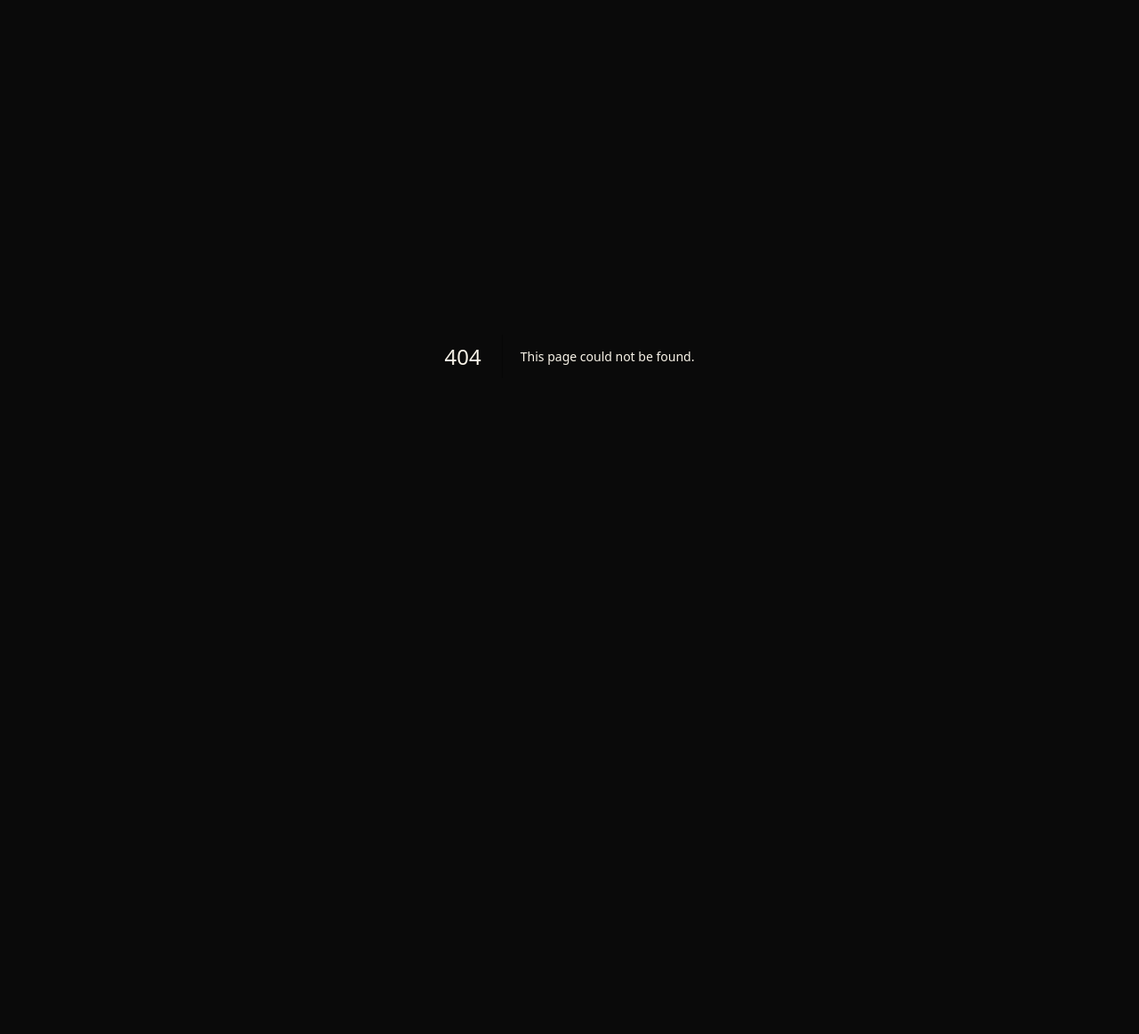
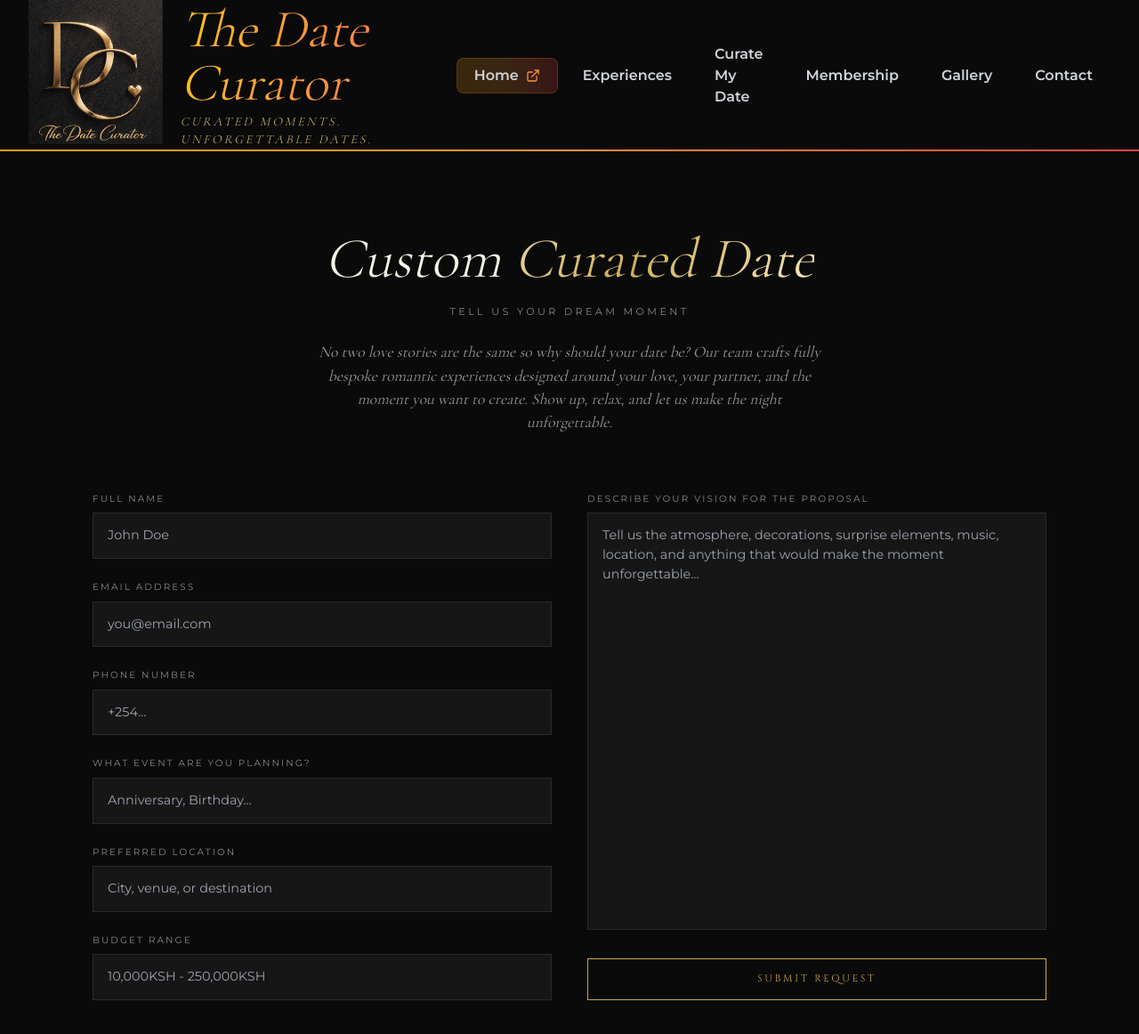
Before and after one commit to goodlifechris/date-curator-app, a Next.js app: page /plan in a window 1280 px wide. Before the commit this address had no page. Shown: the top 1162 px of the page at 89% size. Before the commit the page ends 800 px from the top, so only its background shows below. Built offline with nearby package versions, Linux system fonts and the light colour scheme.

Commit message:
submit love story

```diff
--- /dev/null
+++ b/app/plan/page.tsx
@@ -0,0 +1,220 @@
+"use client";
+
+import TopNavBar from "@/components/TopNavBar";
+import { useState } from "react";
+
+
+
+export default function PlanPage() {
+  const [eventType, setEventType] = useState("");
+  const [customEvent, setCustomEvent] = useState("");
+
+  return (
+    <div
+      style={{
+        background: "var(--obsidian)",
+        minHeight: "100vh",
+      }}
+    >
+        <TopNavBar/>
+      <div className="max-w-[1200px] mx-auto mt-32 px-6 md:px-16 pt-32 pb-32">
+
+        {/* Header */}
+        <div className="mb-16 text-center">
+          <h1
+            style={{
+              fontFamily: "var(--font-cormorant)",
+              fontSize: "clamp(2.5rem,5vw,4rem)",
+              fontWeight: 300,
+              fontStyle: "italic",
+              lineHeight: 1.1,
+            }}
+          >
+            Custom <span className="gold-text">Curated Date</span>
+          </h1>
+
+          <p
+            className="mt-4"
+            style={{
+              fontSize: "0.7rem",
+              letterSpacing: "0.3em",
+              textTransform: "uppercase",
+              color: "var(--text-muted)",
+              fontFamily: "var(--font-montserrat)",
+            }}
+          >
+            Tell us your dream moment
+          </p>
+
+          <p
+            className="mt-6 max-w-xl mx-auto"
+            style={{
+              fontFamily: "var(--font-cormorant)",
+              fontStyle: "italic",
+              color: "rgba(248,243,232,0.6)",
+              fontSize: "1.1rem",
+            }}
+          >
+            No two love stories are the same so why should your date be? Our team crafts fully bespoke romantic experiences designed around your love, your partner, and the moment you want to create. Show up, relax, and let us make the night unforgettable.
+          </p>
+        </div>
+
+        {/* Form */}
+        <form className="grid md:grid-cols-2 gap-10">
+
+          {/* Left Column */}
+          <div className="space-y-6">
+
+            {/* Full Name */}
+            <div>
+              <label className="form-label">Full Name</label>
+              <input
+                type="text"
+                className="form-input"
+                placeholder="John Doe"
+              />
+            </div>
+
+            {/* Email */}
+            <div>
+              <label className="form-label">Email Address</label>
+              <input
+                type="email"
+                className="form-input"
+                placeholder="you@email.com"
+              />
+            </div>
+
+            {/* Phone */}
+            <div>
+              <label className="form-label">Phone Number</label>
+              <input
+                type="tel"
+                className="form-input"
+                placeholder="+254..."
+              />
+            </div>
+
+            {/* Event Type */}
+            <div>
+              <label className="form-label">What event are you planning?</label>
+   <input
+                type="text"
+                className="form-input"
+                placeholder="Anniversary, Birthday..."
+              />
+
+            </div>
+
+            {/* Custom event */}
+            {eventType === "Other" && (
+              <div>
+                <label className="form-label">Describe your event</label>
+                <input
+                  type="text"
+                  className="form-input"
+                  placeholder="Romantic rooftop dinner..."
+                  value={customEvent}
+                  onChange={(e) => setCustomEvent(e.target.value)}
+                />
+              </div>
+            )}
+
+            {/* Location */}
+            <div>
+              <label className="form-label">Preferred Location</label>
+              <input
+                type="text"
+                className="form-input"
+                placeholder="City, venue, or destination"
+              />
+            </div>
+
+            {/* Budget */}
+            <div>
+              <label className="form-label">Budget Range</label>
+     <input
+                type="text"
+                className="form-input"
+                placeholder="10,000KSH - 250,000KSH"
+              />
+
+            </div>
+          </div>
+
+          {/* Right Column */}
+          <div className="flex flex-col">
+
+            <label className="form-label mb-3">
+              Describe your vision for the proposal
+            </label>
+
+            <textarea
+              rows={12}
+              className="form-input flex-1"
+              placeholder="Tell us the atmosphere, decorations, surprise elements, music, location, and anything that would make the moment unforgettable..."
+            />
+
+            {/* Submit */}
+            <button
+              type="submit"
+              className="mt-8 luxury-btn"
+            >
+              Submit Request
+            </button>
+          </div>
+        </form>
+      </div>
+
+      {/* Styling */}
+      <style jsx>{`
+        .form-label {
+          display: block;
+          font-size: 0.65rem;
+          letter-spacing: 0.2em;
+          text-transform: uppercase;
+          margin-bottom: 8px;
+          color: var(--text-muted);
+          font-family: var(--font-montserrat);
+        }
+
+        .form-input {
+          width: 100%;
+          padding: 14px 16px;
+          background: var(--dark-surface);
+          border: 1px solid var(--dark-border);
+          color: var(--cream);
+          font-family: var(--font-montserrat);
+          font-size: 0.9rem;
+          outline: none;
+          transition: all 0.3s ease;
+        }
+
+        .form-input:focus {
+          border-color: var(--gold);
+          background: rgba(201,168,76,0.05);
+        }
+
+        textarea.form-input {
+          resize: none;
+        }
+
+        .luxury-btn {
+          padding: 14px 28px;
+          border: 1px solid var(--gold);
+          color: var(--gold);
+          font-family: var(--font-cinzel);
+          font-size: 0.7rem;
+          letter-spacing: 0.25em;
+          text-transform: uppercase;
+          background: transparent;
+          transition: all 0.3s ease;
+        }
+
+        .luxury-btn:hover {
+          background: rgba(201,168,76,0.08);
+        }
+      `}</style>
+    </div>
+  );
+}
--- a/components/HeroSectionWithVideos.tsx
+++ b/components/HeroSectionWithVideos.tsx
@@ -178,7 +178,7 @@ export default function HeroSectionWithVideos({ containerRef }: Props) {
               letterSpacing: "0.25em",
             }}
           >
-            <Link href="instagram.com/thedatecurator.ke/?hl=de" target="_blank" rel="noopener noreferrer">
+            <Link href="https://www.instagram.com/thedatecurator.ke?igsh=b2FncW9uZ2p5aGlz" target="_blank" rel="noopener noreferrer">
               Instagram
             </Link>
             &nbsp;·&nbsp;
--- a/components/StorySection.tsx
+++ b/components/StorySection.tsx
@@ -80,7 +80,7 @@ export default function StorySection() {
               textTransform: "uppercase",
             }}
           >
-            <span>Our Philosophy</span>
+            <span>Brand Story </span>
             <div
               style={{
                 height: 1,
@@ -100,12 +100,12 @@ export default function StorySection() {
               fontWeight: 400,
             }}
           >
-            Every Love Story
+           Romance Should Never Feel Ordinary
+
             <br />
             <span className="gold-text">Deserves a Chapter</span>
             <br />
-            Worth Remembering
-          </h2>
+In the middle of busy lives, romance often gets forgotten. The Date Curator was created to make meaningful moments easy again.          </h2>
 
           {/* Body text */}
           <p
@@ -117,11 +117,7 @@ export default function StorySection() {
               lineHeight: 2,
             }}
           >
-            We believe that the most profound moments in life deserve to be
-            experienced with intention, elegance, and deep personal meaning. The
-            Date Curator transforms ordinary evenings into extraordinary
-            memories — bespoke date experiences designed exclusively for
-            discerning couples in Nairobi and beyond.
+           From intimate picnics to luxury date nights, we design personalised experiences that help couples reconnect, celebrate love, and create unforgettable memories without the stress of planning.
           </p>
 
           <p
--- a/components/TopNavBar.tsx
+++ b/components/TopNavBar.tsx
@@ -15,9 +15,9 @@ export const TopNavBar: React.FC<TopNavBarProps> = ({
   logoText = "The Date Curator",
   logoImage = "/logo.png",
   links = [
-    { label: "Home", href: "#home" },
+    { label: "Home", href: "/" },
     { label: "Experiences", href: "#section-2" },
-    { label: "Curate My Date", href: "#explore" },
+    { label: "Curate My Date", href: "/plan" },
     { label: "Membership", href: "#membership" },
     { label: "Gallery", href: "#gallery" },
     { label: "Contact", href: "#contact" },
@@ -70,14 +70,14 @@ export const TopNavBar: React.FC<TopNavBarProps> = ({
         style={{ originX: 0 }}
       />
 
-      <div className="w-full px-4 md:px-8 flex items-center justify-between">
+      <div className="w-full px-0 md:px-8 flex items-center justify-between">
 
         {/* LOGO */}
         <motion.div
           variants={itemVariants}
           initial="hidden"
           animate="visible"
-          className="flex items-center gap-2 cursor-pointer"
+          className="flex items-center  cursor-pointer"
         >
           <Image
             src={logoImage}
@@ -85,11 +85,11 @@ export const TopNavBar: React.FC<TopNavBarProps> = ({
             width={200}
             height={60}
             priority
-            className="w-[120px] md:w-[160px] lg:w-[200px] h-auto object-contain"
+            className="w-[80px] md:w-[160px] lg:w-[200px] h-auto pb-2 object-contain"
           />
         </motion.div>
 <motion.div
-  className="flex flex-col"
+  className="flex flex-col items-start pl-5"
   animate={{
     opacity: isScrolled ? 0.8 : 1,
     scale: isScrolled ? 0.95 : 1,
@@ -107,7 +107,7 @@ export const TopNavBar: React.FC<TopNavBarProps> = ({
 
   {/* Tagline – smaller, uppercase, light italic */}
   <motion.p
-    className="font-cormorant text-[0.7rem] sm:text-xs md:text-sm font-light italic uppercase tracking-[0.2em] text-amber-200/80 mt-0.5 sm:mt-1"
+    className="font-cormorant text-[0.5rem] sm:text-xs md:text-sm font-light italic uppercase tracking-[0.2em] text-amber-200/80 mt-0.5 sm:mt-1"
     initial={{ opacity: 0, y: 5 }}
     animate={{ opacity: 1, y: 0 }}
     transition={{ delay: 0.3, duration: 0.5 }}
```
